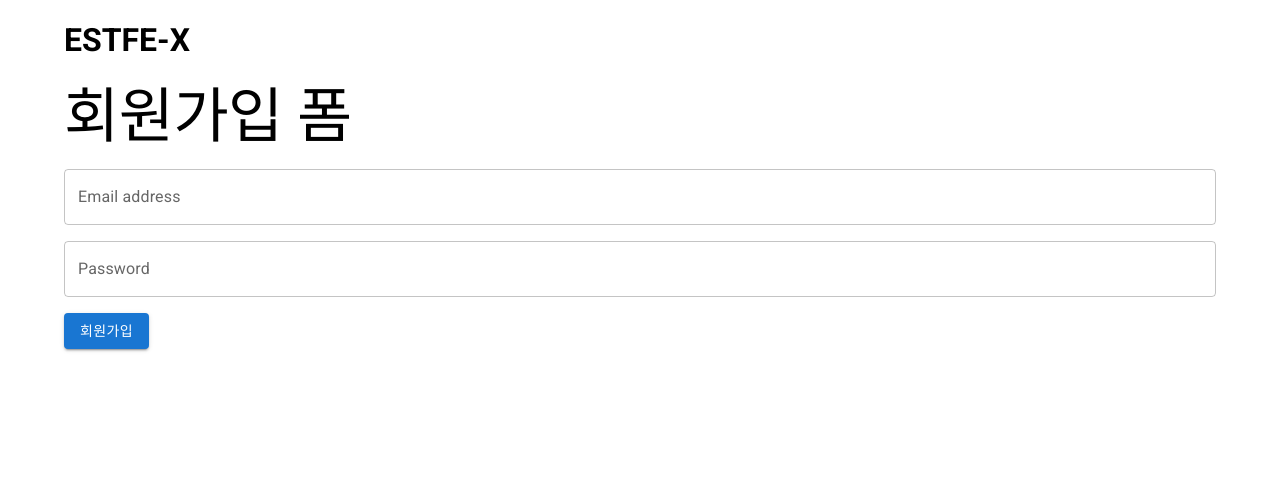
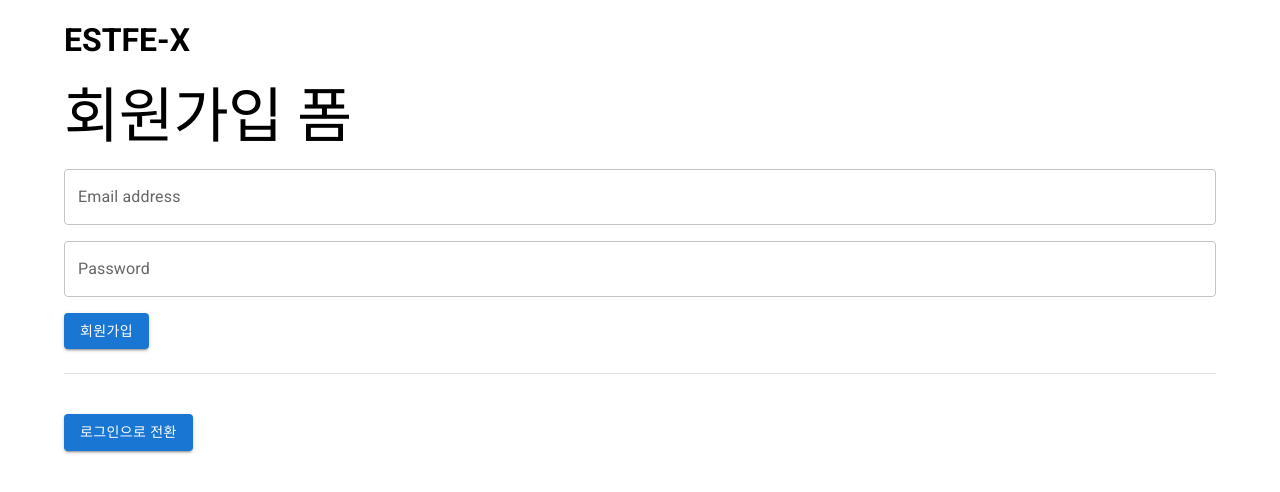
Before and after one commit to alikerock/ESTFE13-X-202607, a React (Vite) app: page / in a window 1280 px wide. Shown: the top 492 px of the page. Built offline with nearby package versions, Linux system fonts and the light colour scheme; no server answers.

Commit message:
feat: 로그인 회원가입 전환 버튼 추가

```diff
--- a/src/routes/Auth.jsx
+++ b/src/routes/Auth.jsx
@@ -1,5 +1,5 @@
 import { useState } from "react";
-import { Box, Typography, TextField, Button } from "@mui/material";
+import { Box, Typography, TextField, Button, Divider } from "@mui/material";
 import { authService } from "../firebase";
 import { createUserWithEmailAndPassword } from "firebase/auth";
 
@@ -65,6 +65,17 @@ function Auth() {
         <Button sx={{ mt: 2 }} type="submit" variant="contained">
           {newAccount ? "회원가입" : "로그인"}
         </Button>
+        <Divider sx={{ my: 3 }} />
+        <Button
+          sx={{ mt: 2 }}
+          type="button"
+          variant="contained"
+          onClick={() => {
+            setNewAccount(prev => !prev);
+          }}
+        >
+          {newAccount ? "로그인으로 전환" : "회원가입으로 전환"}
+        </Button>
       </Box>
     </>
   );
```
